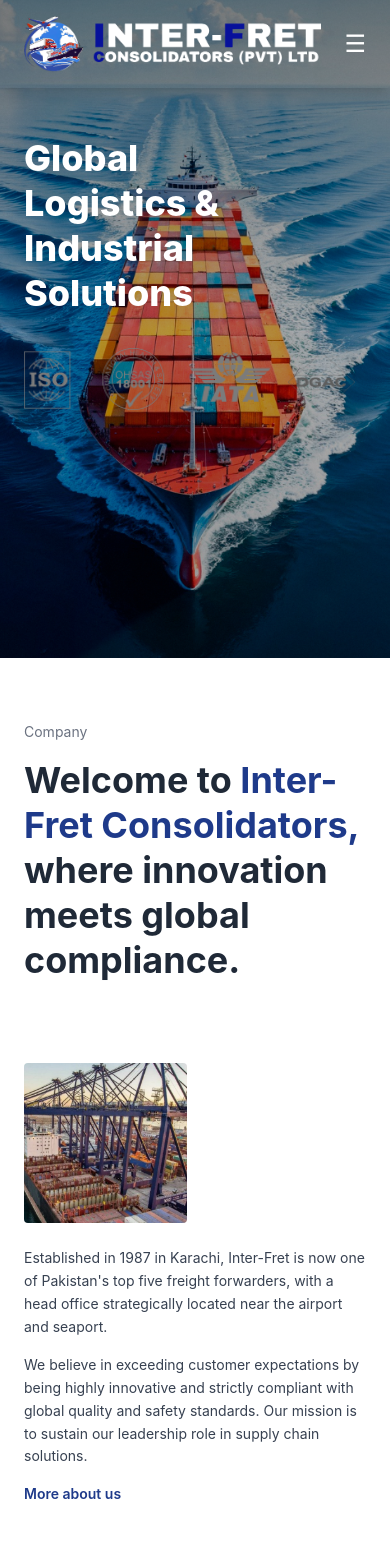
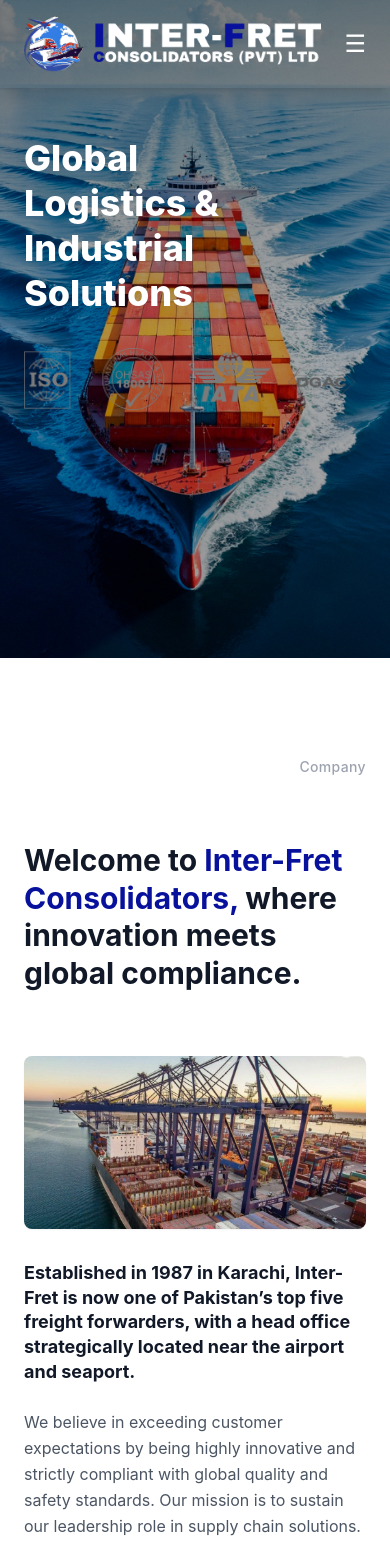
Before and after one commit to syedfaiqali/InterFred, a React (Vite) app: page / in a window 390 px wide. Shown: the top 1568 px of the page. Built offline with nearby package versions, Linux system fonts and the light colour scheme.

Commit message:
FaiqPrototype: Updates in home section

```diff
--- a/src/components/Highlights.tsx
+++ b/src/components/Highlights.tsx
@@ -1,11 +1,10 @@
 import React from 'react'
-import portImage from '../assets/port.jpg'
-import equipmentImage from '../assets/Rectangle 54.svg'
 import hazardousImage from '../assets/Rectangle 56.svg'
 import cargoImage from '../assets/Rectangle 57.svg'
 import regularatoryImage from '../assets/Rectangle 58.svg'
 import Lis from '../assets/Rectangle 59.svg'
 import UC from '../assets/Rectangle 60.svg'
+import Home from './Home'
 
 const Highlights: React.FC = () => {
   const challenges = [
@@ -38,40 +37,7 @@ const Highlights: React.FC = () => {
 
   return (
     <>
-      <section className="py-16 bg-white">
-        <div className="max-w-6xl mx-auto px-6">
-          <div className="grid grid-cols-1 lg:grid-cols-2 gap-12 items-start">
-            {/* Left side */}
-            <div>
-              <p className="text-sm text-gray-500 mb-4">Company</p>
-              <h2 className="text-4xl font-bold leading-tight mb-8">
-                Welcome to <span className="text-blue-900">Inter-Fret Consolidators,</span> where innovation meets global compliance.
-              </h2>
-            </div>
-
-            {/* Right side */}
-            <div>
-              {/* Images */}
-              <div className="grid grid-cols-2 gap-4 mb-6">
-                <img src={equipmentImage} alt="Port terminal" className="w-full h-40 object-cover rounded" />
-              </div>
-
-              {/* Text content */}
-              <div className="space-y-4">
-                <p className="text-sm text-gray-700 leading-relaxed">
-                  Established in 1987 in Karachi, Inter-Fret is now one of Pakistan's top five freight forwarders, with a head office strategically located near the airport and seaport.
-                </p>
-                <p className="text-sm text-gray-700 leading-relaxed">
-                  We believe in exceeding customer expectations by being highly innovative and strictly compliant with global quality and safety standards. Our mission is to sustain our leadership role in supply chain solutions.
-                </p>
-                <a href="#" className="inline-block text-blue-900 font-semibold text-sm hover:underline mt-4">
-                  More about us
-                </a>
-              </div>
-            </div>
-          </div>
-        </div>
-      </section>
+      <Home />
 
       <section className="py-20 bg-white">
         <div className="max-w-7xl mx-auto px-6">
@@ -91,82 +57,21 @@ const Highlights: React.FC = () => {
             {/* RIGHT COLUMN (60%) - 2x3 Card Grid */}
             <div className="lg:col-span-3">
               <div className="grid grid-cols-1 md:grid-cols-2 gap-8">
-
-                {/* Card 1 - Handling Hazardous Materials */}
-                <div className="flex flex-col h-full">
+                {challenges.map((challenge, index) => (
+                  <div key={index} className="flex flex-col h-full">
                     <div className="flex-shrink-0 mb-5">
                       <img
-                      src={challenges[0].image}
-                      alt={challenges[0].title}
+                        src={challenge.image}
+                        alt={challenge.title}
                         className="w-full h-56 object-cover rounded-lg"
                       />
                     </div>
                     <div className="flex-grow flex flex-col">
-                    <h3 className="text-lg font-bold text-gray-900 mb-3 leading-snug">{challenges[0].title}</h3>
-                    <p className="text-sm text-gray-600 leading-relaxed line-clamp-3">{challenges[0].description}</p>
+                      <h3 className="text-lg font-bold text-gray-900 mb-3 leading-snug">{challenge.title}</h3>
+                      <p className="text-sm text-gray-600 leading-relaxed line-clamp-3">{challenge.description}</p>
                     </div>
                   </div>
-
-                {/* Card 2 - Complex Oversized Cargo */}
-                <div className="flex flex-col h-full">
-                  <div className="flex-shrink-0 mb-5">
-                    <img
-                      src={challenges[1].image}
-                      alt={challenges[1].title}
-                      className="w-full h-56 object-cover rounded-lg"
-                    />
-                  </div>
-                  <div className="flex-grow flex flex-col">
-                    <h3 className="text-lg font-bold text-gray-900 mb-3 leading-snug">{challenges[1].title}</h3>
-                    <p className="text-sm text-gray-600 leading-relaxed line-clamp-3">{challenges[1].description}</p>
-                  </div>
-                </div>
-
-                {/* Card 3 - Regulatory Bottlenecks */}
-                <div className="flex flex-col h-full">
-                  <div className="flex-shrink-0 mb-5">
-                    <img
-                      src={challenges[2].image}
-                      alt={challenges[2].title}
-                      className="w-full h-56 object-cover rounded-lg"
-                    />
-                  </div>
-                  <div className="flex-grow flex flex-col">
-                    <h3 className="text-lg font-bold text-gray-900 mb-3 leading-snug">{challenges[2].title}</h3>
-                    <p className="text-sm text-gray-600 leading-relaxed line-clamp-3">{challenges[2].description}</p>
-                  </div>
-                </div>
-
-                {/* Card 4 - Lack of Integrated Support */}
-                <div className="flex flex-col h-full">
-                  <div className="flex-shrink-0 mb-5">
-                    <img
-                      src={challenges[3].image}
-                      alt={challenges[3].title}
-                      className="w-full h-56 object-cover rounded-lg"
-                    />
-                  </div>
-                  <div className="flex-grow flex flex-col">
-                    <h3 className="text-lg font-bold text-gray-900 mb-3 leading-snug">{challenges[3].title}</h3>
-                    <p className="text-sm text-gray-600 leading-relaxed line-clamp-3">{challenges[3].description}</p>
-                  </div>
-                </div>
-
-                {/* Card 5 - Unequipped for Every City */}
-                <div className="flex flex-col h-full">
-                  <div className="flex-shrink-0 mb-5">
-                    <img
-                      src={challenges[4].image}
-                      alt={challenges[4].title}
-                      className="w-full h-56 object-cover rounded-lg"
-                    />
-                  </div>
-                  <div className="flex-grow flex flex-col">
-                    <h3 className="text-lg font-bold text-gray-900 mb-3 leading-snug">{challenges[4].title}</h3>
-                    <p className="text-sm text-gray-600 leading-relaxed line-clamp-3">{challenges[4].description}</p>
-                  </div>
-                </div>
-
+                ))}
               </div>
             </div>
 
--- a/src/components/Home.tsx
+++ b/src/components/Home.tsx
@@ -1,51 +1,47 @@
 import React from 'react'
-
-const featureCards = [
-  { title: 'Complete Operational Capacity', text: 'End-to-end cargo handling across modes.' },
-  { title: 'Integrated Tracking', text: 'Real-time tracking and notifications.' },
-  { title: 'Custom Solutions', text: 'Tailored logistics for complex shipments.' },
-  { title: 'Global Network', text: 'Partners and agents worldwide.' },
-  { title: 'Project Cargo', text: 'Oversized and special cargo handling.' },
-  { title: 'Regulatory Expertise', text: 'Customs and compliance support.' },
-]
+import welcomeImage from '../assets/Rectangle 54.svg'
 
 const Home: React.FC = () => {
   return (
-    <section className="py-12 bg-white">
-      <div className="max-w-6xl mx-auto px-6">
-        <div className="grid grid-cols-1 lg:grid-cols-[280px_1fr] gap-8">
-          {/* Left narrow column - stacked content like the screenshot */}
-          <aside className="space-y-6">
-            <div className="p-4 bg-gray-50 rounded">
-              <h4 className="text-sm font-semibold">Welcome to</h4>
-              <p className="text-xs text-gray-600 mt-2">Inter-Fret Consolidators, where innovation meets global compliance.</p>
-            </div>
+    <section className="py-24 bg-white">
+      <div className="max-w-7xl mx-auto px-6">
+        <div className="grid grid-cols-1 lg:grid-cols-12 gap-y-16 lg:gap-x-12">
 
-            <div className="p-4 bg-gray-50 rounded">
-              <h4 className="text-sm font-semibold">The industry challenges</h4>
-              <p className="text-xs text-gray-600 mt-2">How Inter-Fret solves common logistics pain points.</p>
-            </div>
+          {/* Label Column - 1/12 */}
+          <div className="lg:col-span-2 text-right">
+            <span className="text-gray-400 font-medium tracking-wide text-sm top-32">Company</span>
+          </div>
 
-            <div className="p-4 bg-gray-50 rounded">
-              <h4 className="text-sm font-semibold">Case studies</h4>
-              <p className="text-xs text-gray-600 mt-2">Short previews of successful projects.</p>
-            </div>
-          </aside>
+          {/* Spacer Column - 1/12 */}
+          {/* <div className="hidden lg:block lg:col-span-1"></div> */}
 
-          {/* Right main column - grid of feature cards */}
-          <div>
-            <div className="grid grid-cols-1 md:grid-cols-2 gap-6">
-              {featureCards.map((c) => (
-                <article key={c.title} className="bg-white rounded shadow overflow-hidden">
-                  <div className="h-40 bg-cover bg-center" style={{ backgroundImage: "url('https://images.unsplash.com/photo-1500530855697-b586d89ba3ee?auto=format&fit=crop&w=1200&q=60')" }} />
-                  <div className="p-4">
-                    <h3 className="font-semibold">{c.title}</h3>
-                    <p className="text-sm text-gray-600 mt-2">{c.text}</p>
-                  </div>
-                </article>
-              ))}
+          {/* Heading Column - 5/12 */}
+          <div className="lg:col-span-5">
+            <h2 className="text-3xl md:text-4xl lg:text-5xl font-bold text-gray-900 leading-tight">
+              Welcome to <span className="text-[#07119B]">Inter-Fret Consolidators,</span> where innovation meets global compliance.
+            </h2>
+          </div>
+
+          {/* Content Column - 5/12 */}
+          <div className="lg:col-span-4 flex flex-col gap-8 lg:pl-8">
+            <img src={welcomeImage} alt="Port Operations" className="w-full rounded-lg shadow-sm" />
+
+            <div className="space-y-6">
+              <p className="text-lg font-bold text-gray-900 leading-snug">
+                Established in 1987 in Karachi, Inter-Fret is now one of Pakistan’s top five freight forwarders, with a head office strategically located near the airport and seaport.
+              </p>
+
+              <p className="text-base text-gray-600 leading-relaxed">
+                We believe in exceeding customer expectations by being highly innovative and strictly compliant with global quality and safety standards. Our mission is to sustain our leadership role in supply chain solutions.
+              </p>
+
+              <a href="#" className="inline-block relative text-[#07119B] font-bold text-lg group">
+                More about us
+                <span className="absolute bottom-0 left-0 w-0 h-[2px] bg-[#07119B] transition-all duration-300 group-hover:w-full"></span>
+              </a>
             </div>
           </div>
+
         </div>
       </div>
     </section>
```
Lines whose indentation alone changed are shown as unchanged.
